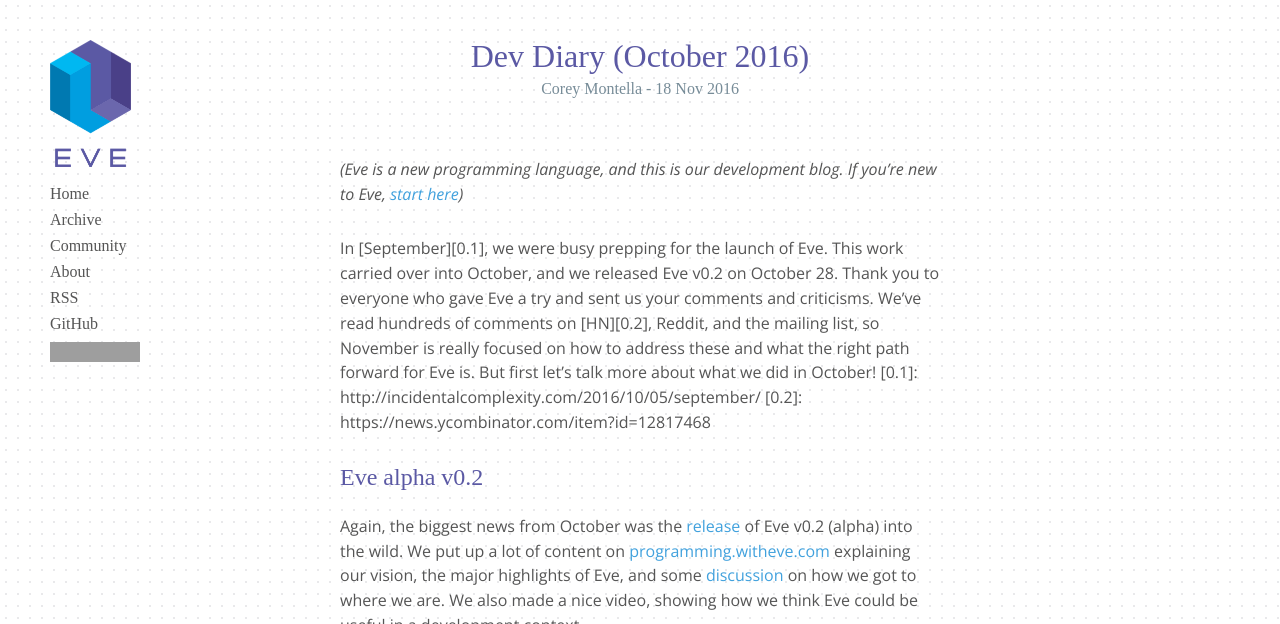
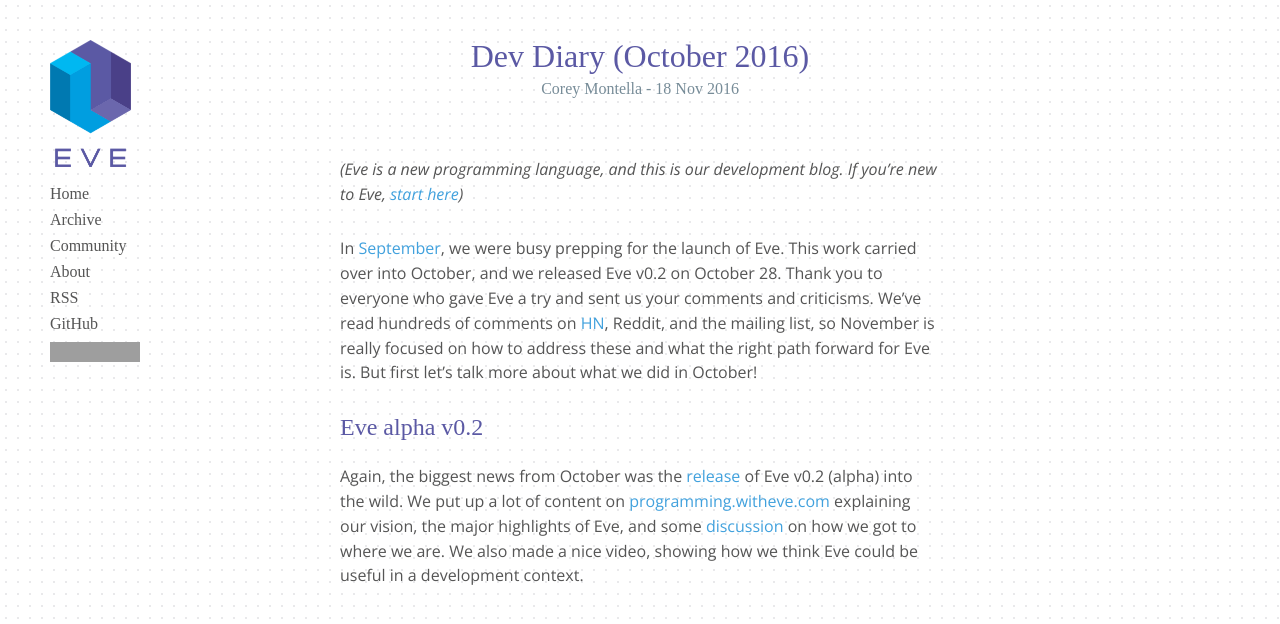
Before and after one commit to Kodowa/incidentalcomplexity, a Jekyll site: the page built from _posts/2016-11-18-october.md, in a window 1280 px wide and 900 px high, cut to the strip 0-624 px from the top of the window. Built offline with Jekyll 4.4.1, drawn with Linux system fonts in a browser that asks for light colours; some web fonts are replaced; some of the changed lines change nothing that is shown; grey boxes are pictures that could not be loaded.

Commit message:
Fix link

```diff
--- a/_posts/2016-11-18-october.md
+++ b/_posts/2016-11-18-october.md
@@ -8,6 +8,7 @@
 _(Eve is a new programming language, and this is our development blog. If you’re new to Eve, [start here](play.witheve.com))_
 
 In [September][0.1], we were busy prepping for the launch of Eve. This work carried over into October, and we released Eve v0.2 on October 28. Thank you to everyone who gave Eve a try and sent us your comments and criticisms. We've read hundreds of comments on [HN][0.2], Reddit, and the mailing list, so November is really focused on how to address these and what the right path forward for Eve is. But first let's talk more about what we did in October!
+
 [0.1]: http://incidentalcomplexity.com/2016/10/05/september/
 [0.2]: https://news.ycombinator.com/item?id=12817468
 
@@ -103,7 +104,7 @@
 
 We made a little splash on the web that generated some discussions and stories. Here are the launch day discussion threads:
 
-- [Hackernews](https://news.ycombinator.com/item?id=12817468)
+- [Hackernews][0.2]
 - [/r/programming](https://www.reddit.com/r/programming/comments/59vddn/eve_programming_designed_for_humans/)
 - [/r/compsci](https://www.reddit.com/r/compsci/comments/59x0b3/eve_programming_designed_for_humans/)
 - [ProductHunt](https://www.producthunt.com/posts/eve-4)
```
